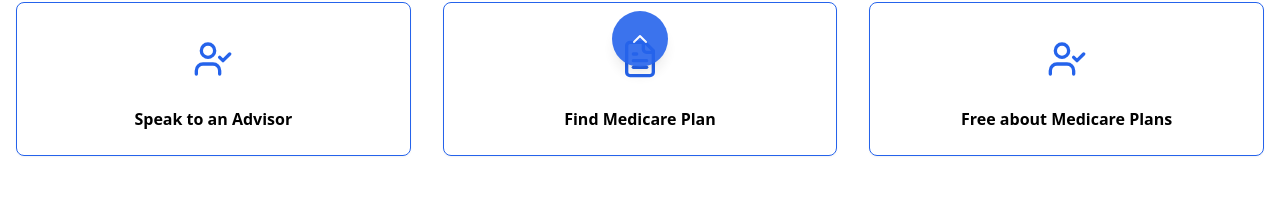
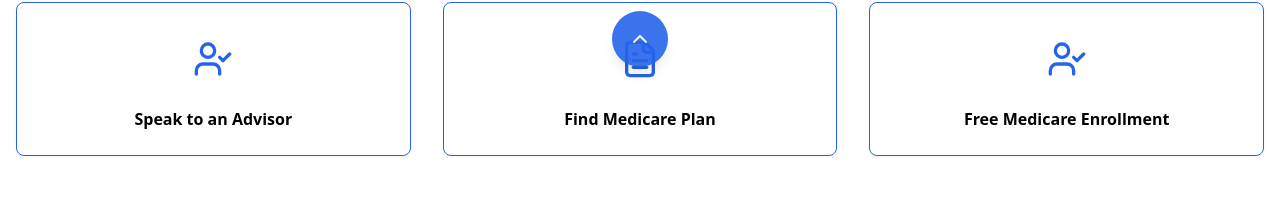
Before and after one commit to tantunholdings/medicare-tantun-web, a Next.js app: page / in a window 1280 px wide. Shown: the part 705-902 px from the top of the page. Built offline with nearby package versions, Linux system fonts and the light colour scheme; no server answers.

Commit message:
change botton text

```diff
--- a/components/home/ServicesSection.js
+++ b/components/home/ServicesSection.js
@@ -54,7 +54,7 @@ const ServicesSection = ({ setTrigger }) => {
   const tiles = [
     ["Speak to an Advisor", UserCheck, expandTawkMessenger], // "UserCheck" gives a solid, confident advisor look
     ["Find Medicare Plan", FileText, openChat], // "FileText" for a clearer document icon
-    ["Free about Medicare Plans", UserCheck, isMobile? openDialer : expandTawkMessenger], // Reusing "UserCheck" for consistent advising theme
+    ["Free Medicare Enrollment", UserCheck, isMobile? openDialer : expandTawkMessenger], // Reusing "UserCheck" for consistent advising theme
   ];
 
   return (
```
